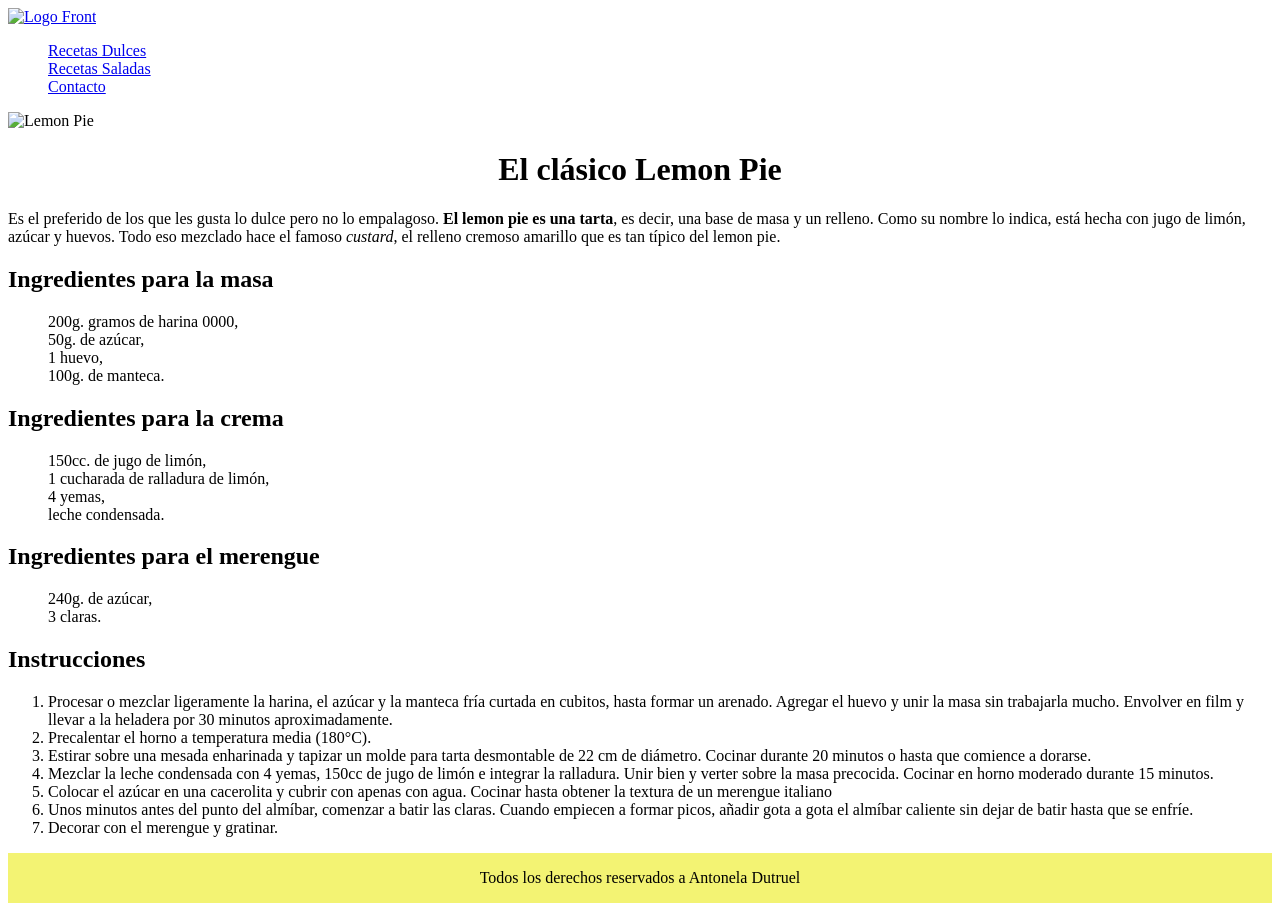
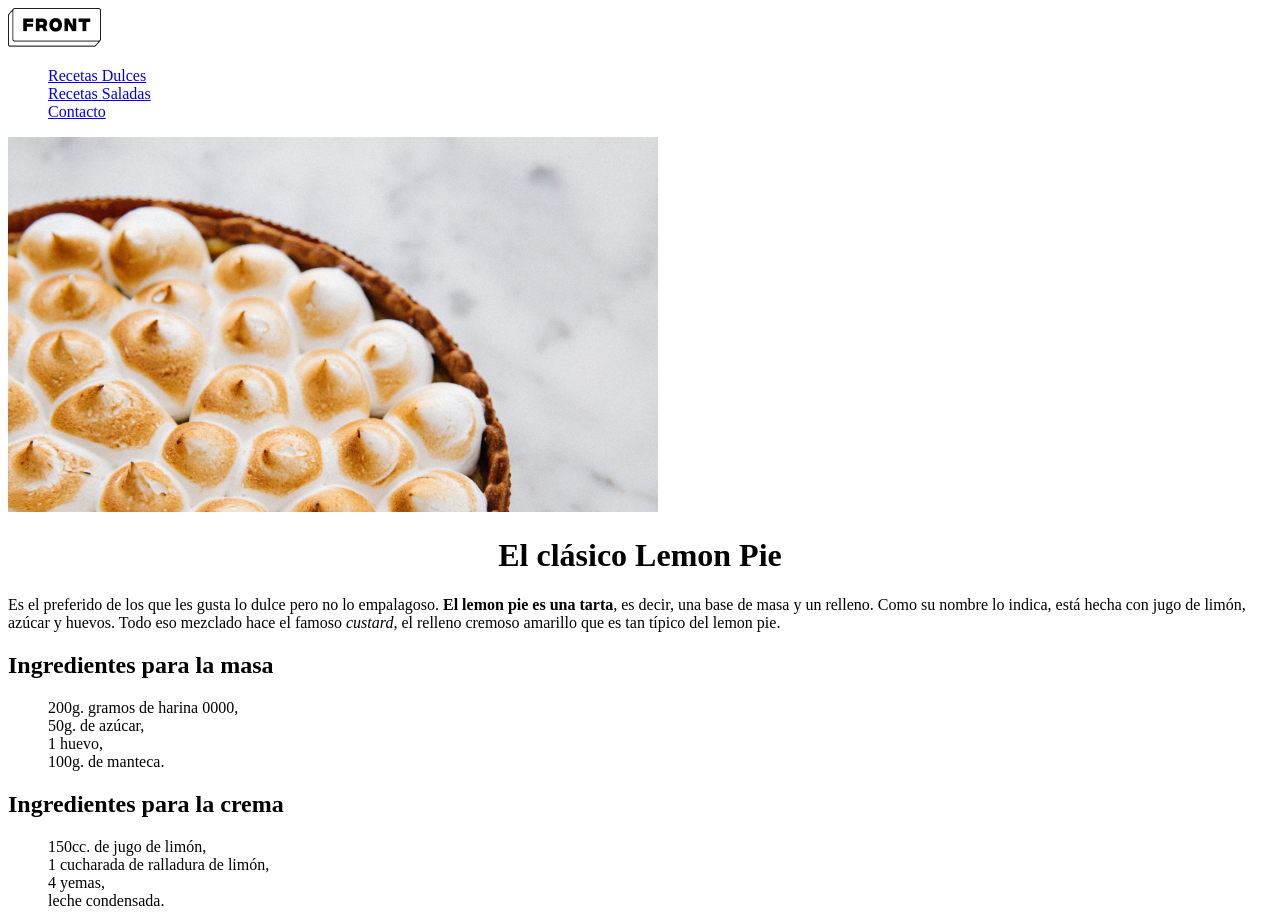
Before and after one commit to antulips/Frontend1-clase3-4, a plain HTML site: page index.html in a window 1280 px wide. Shown: the top 913 px of the page. Drawn offline with Linux system fonts and the light colour scheme.

Commit message:
[FIX] Modifico imágenes archivo index.html

```diff
--- a/index.html
+++ b/index.html
@@ -10,7 +10,7 @@
 <body>
     <header>
         <nav>
-            <a href="index.html"><img src="/miPrimerLemonPage/img/logo-front.png" alt="Logo Front"></a>
+            <a href="index.html"><img src="img/logo-front.png" alt="Logo Front"></a>
             <ul type="none">
                 <li><a href="https://recetasveganas.net/recipes/category/recetas-veganas/dulces-veganos"
                         target="_blank">Recetas
@@ -19,7 +19,7 @@
                 <li><a href="contacto.html">Contacto</a></li>
             </ul>
         </nav>
-        <img src="/miPrimerLemonPage/img/lemon-pie.png" alt="Lemon Pie">
+        <img src="img/lemon-pie.png" alt="Lemon Pie">
         <h1 style="text-align: center;">El clásico Lemon Pie</h1>
         <p>Es el preferido de los que les gusta lo dulce pero no lo empalagoso. <strong>El lemon pie es una
                 tarta</strong>, es decir, una
```
